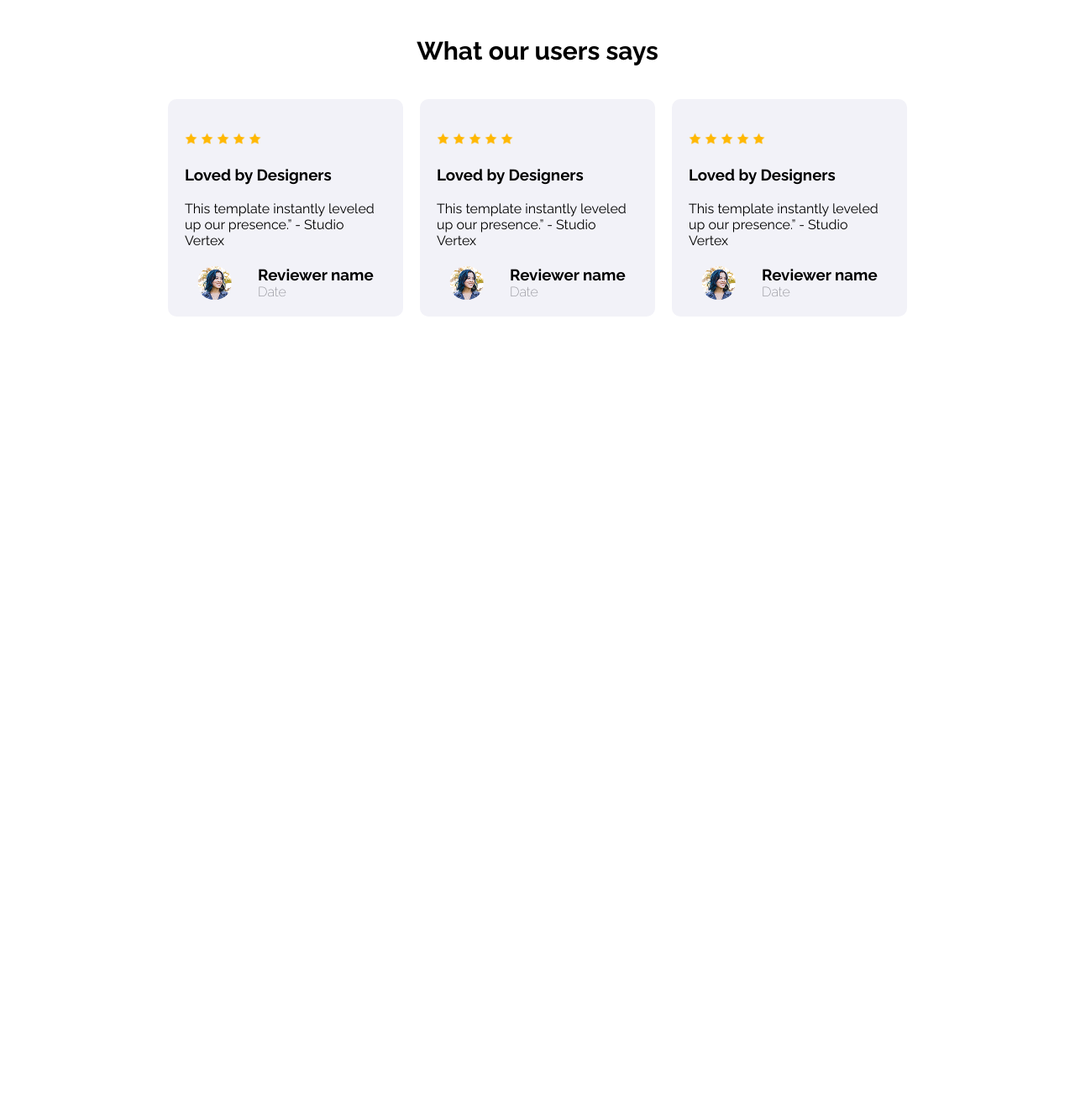
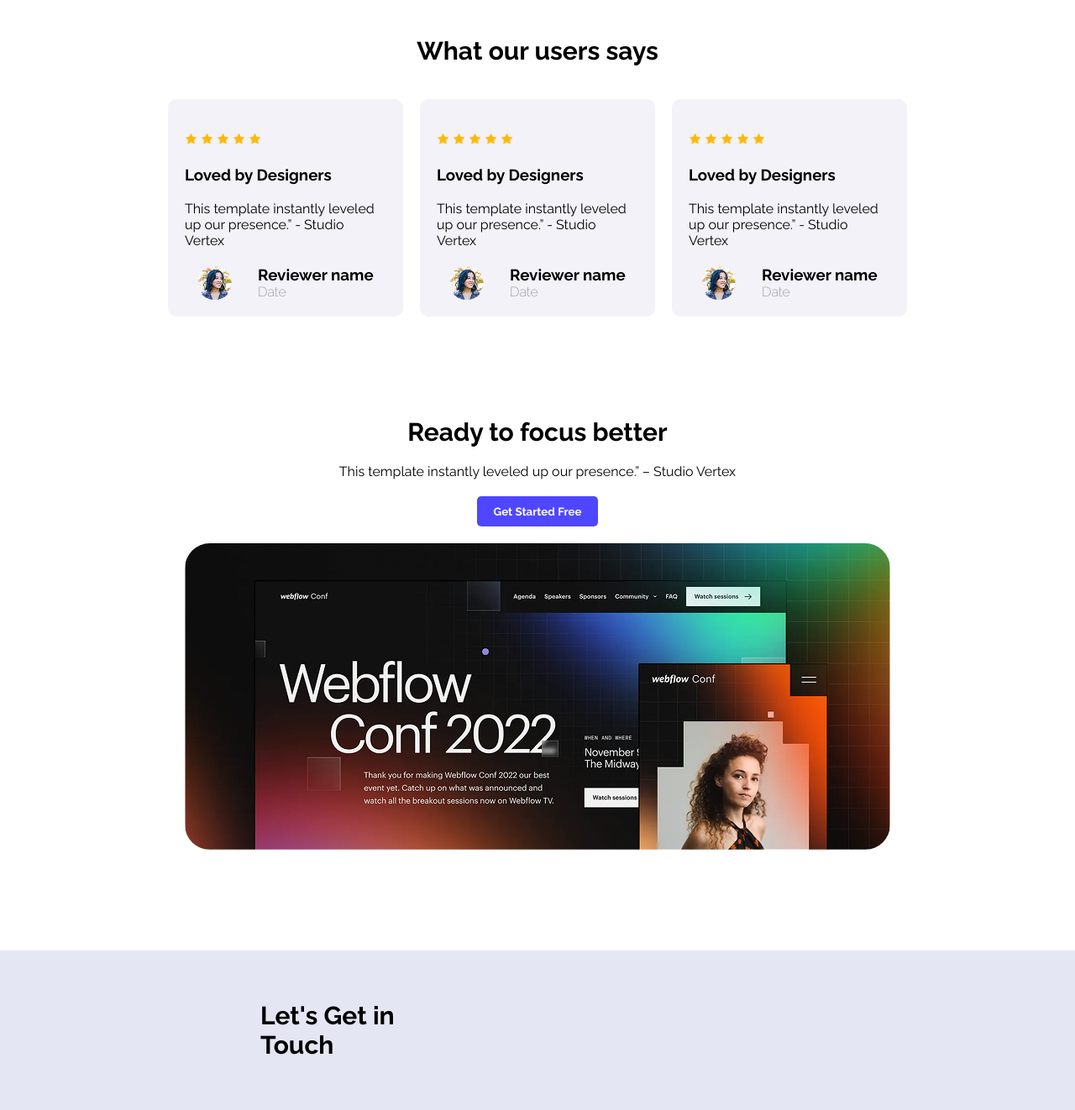
Before and after one commit to fariya-nika-oshru/webflow-templet, a plain HTML site: page index.html in a window 1280 px wide. Shown: the part 1712-3034 px from the top of the page at 84% size. Before the commit the page ends 2089 px from the top, so only its background shows below. Drawn offline with Linux system fonts and the light colour scheme; a web font is replaced by a local one.

Commit message:
focus part done

```diff
--- a/index.html
+++ b/index.html
@@ -62,7 +62,6 @@
 
             </div>
         </section>
-
 
         <section class="user-review">
             <h2 class="user-heading">What our users says</h2>
@@ -129,6 +128,22 @@
         </section>
         </section>
 
+        <section class="focus">
+            <h2 class="action-heading">Ready to focus better</h2>
+            <p>This template instantly leveled up our presence.” – Studio Vertex</p>
+            <button class="primary-button">Get Started Free</button>
+            <img src="Assets/wc-big.png" alt="">
+        </section>
+
+        <section class="newsletter">
+            <div>
+                <h2 class="action-heading">Let's Get in <br>Touch</h2>
+            </div>
+            <div>
+
+            </div>
+        </section>
+
     </main>
 
     <footer>
--- a/style.css
+++ b/style.css
@@ -129,3 +129,31 @@ banner div button{
     color: rgb(130, 130, 137) ;
     font-weight: 200;
 }
+
+
+
+
+
+.focus{
+    display: flex;
+    flex-direction: column;
+    gap: 20px;
+    padding: 120px 0px;
+}
+.focus img{
+    border-radius: 30px;
+}
+.focus h2,
+.focus p,
+.focus button {
+  text-align: left;
+}
+
+
+
+.newsletter{
+    display: flex;
+    padding: 60px 60px;
+    background-color: rgb(229, 230, 244) ;
+
+}
```
